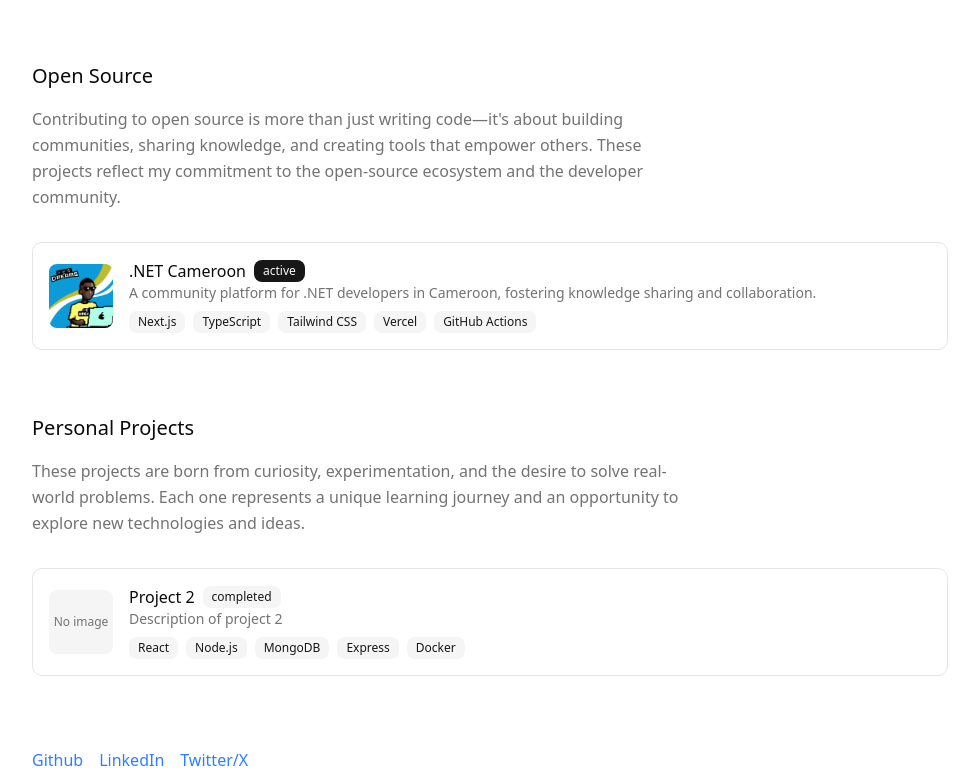
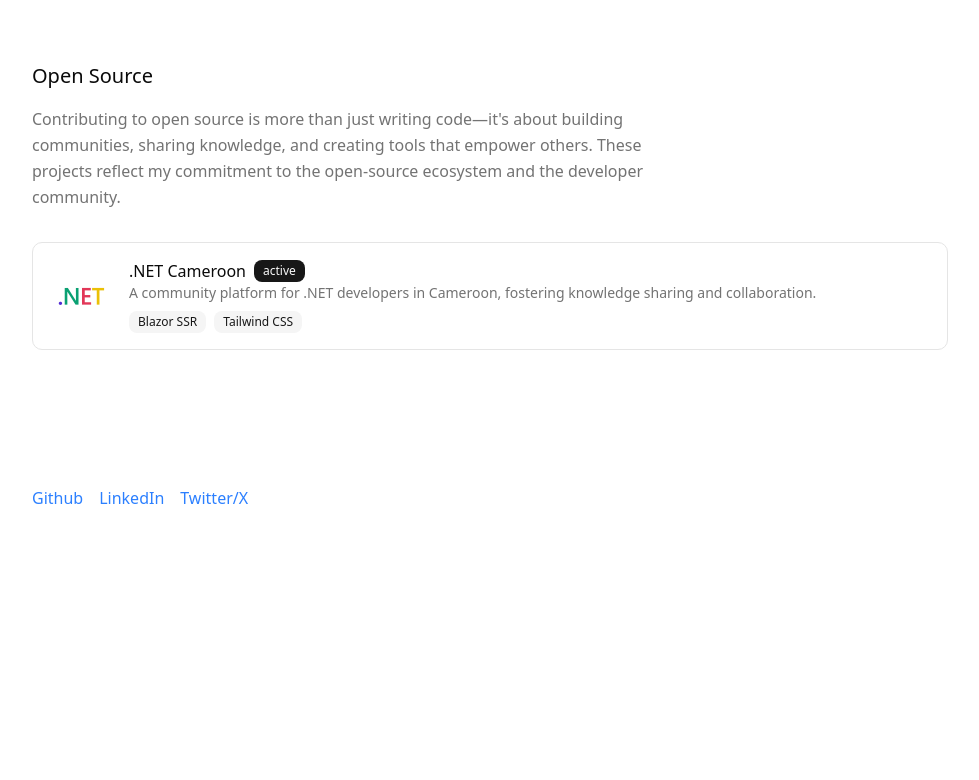
Before and after one commit to djoufson/website, a Next.js app: page /projects in a window 1280 px wide. Shown: the part 431-1211 px from the top of the page, without its empty margins (150-1129 px from the left). After the commit the page ends 949 px from the top, so only its background shows below. Built offline with nearby package versions, Linux system fonts and the light colour scheme.

Commit message:
feat: update Projects component with new project data and improved layout; add Handshake icon for contributors

```diff
--- a/data/projects.ts
+++ b/data/projects.ts
@@ -7,13 +7,13 @@ export const projects: Project[] = [
     description:
       "A community platform for .NET developers in Cameroon, fostering knowledge sharing and collaboration.",
     category: "open-source",
-    technologies: ["Next.js", "TypeScript", "Tailwind CSS", "Vercel", "GitHub Actions"],
-    githubUrl: "https://github.com/djoufson/dotnet-cameroon",
-    imageUrl: "/djouf.png",
+    technologies: ["Blazor SSR", "Tailwind CSS"],
+    githubUrl: "https://github.com/dotnetcameroon/website",
+    imageUrl: "/assets/dotnetcameroon_logo.png",
     liveUrl: "https://dotnet.cm",
     featured: true,
     status: "active",
-    impact: "Created a centralized platform for .NET developers in Cameroon to connect, share knowledge, and collaborate on projects. The platform has helped bridge the gap between local developers and the global .NET community.",
+    impact: "Created a centralized platform for .NET developers in Cameroon to connect and share knowledge. The platform has helped bridge the gap between local developers and the global .NET community.",
     role: "Founder & Lead Developer",
     startDate: "2023",
     challenges: [
@@ -39,43 +39,42 @@ export const projects: Project[] = [
       "Balancing feature development with community needs"
     ],
     metrics: {
-      users: 100,
-      contributors: 5
+      contributors: 3
     }
   },
-  {
-    id: "project-2",
-    title: "Project 2",
-    description: "Description of project 2",
-    category: "personal",
-    technologies: ["React", "Node.js", "MongoDB", "Express", "Docker"],
-    githubUrl: "https://github.com/djoufson/project-2",
-    featured: true,
-    status: "completed",
-    impact: "A full-stack application that demonstrates modern web development practices and serves as a learning resource for other developers.",
-    role: "Full Stack Developer",
-    startDate: "2023",
-    endDate: "2024",
-    challenges: [
-      "Implementing real-time features with WebSocket",
-      "Optimizing database queries for better performance",
-      "Setting up a robust CI/CD pipeline"
-    ],
-    highlights: [
-      "Real-time data synchronization",
-      "Responsive design for all devices",
-      "Comprehensive API documentation",
-      "Automated testing suite"
-    ],
-    lessons: [
-      "Best practices for real-time application development",
-      "Database optimization techniques",
-      "CI/CD pipeline implementation"
-    ],
-    metrics: {
-      stars: 25,
-      forks: 10
-    }
-  },
+  // {
+  //   id: "project-2",
+  //   title: "Project 2",
+  //   description: "Description of project 2",
+  //   category: "personal",
+  //   technologies: ["React", "Node.js", "MongoDB", "Express", "Docker"],
+  //   githubUrl: "https://github.com/djoufson/project-2",
+  //   featured: true,
+  //   status: "completed",
+  //   impact: "A full-stack application that demonstrates modern web development practices and serves as a learning resource for other developers.",
+  //   role: "Full Stack Developer",
+  //   startDate: "2023",
+  //   endDate: "2024",
+  //   challenges: [
+  //     "Implementing real-time features with WebSocket",
+  //     "Optimizing database queries for better performance",
+  //     "Setting up a robust CI/CD pipeline"
+  //   ],
+  //   highlights: [
+  //     "Real-time data synchronization",
+  //     "Responsive design for all devices",
+  //     "Comprehensive API documentation",
+  //     "Automated testing suite"
+  //   ],
+  //   lessons: [
+  //     "Best practices for real-time application development",
+  //     "Database optimization techniques",
+  //     "CI/CD pipeline implementation"
+  //   ],
+  //   metrics: {
+  //     stars: 25,
+  //     forks: 10
+  //   }
+  // },
   // Add more projects here
 ];
```
Also changed, not shown: components/Projects.tsx (+70 -27 lines), public/assets/dotnetcameroon_logo.png (added).
